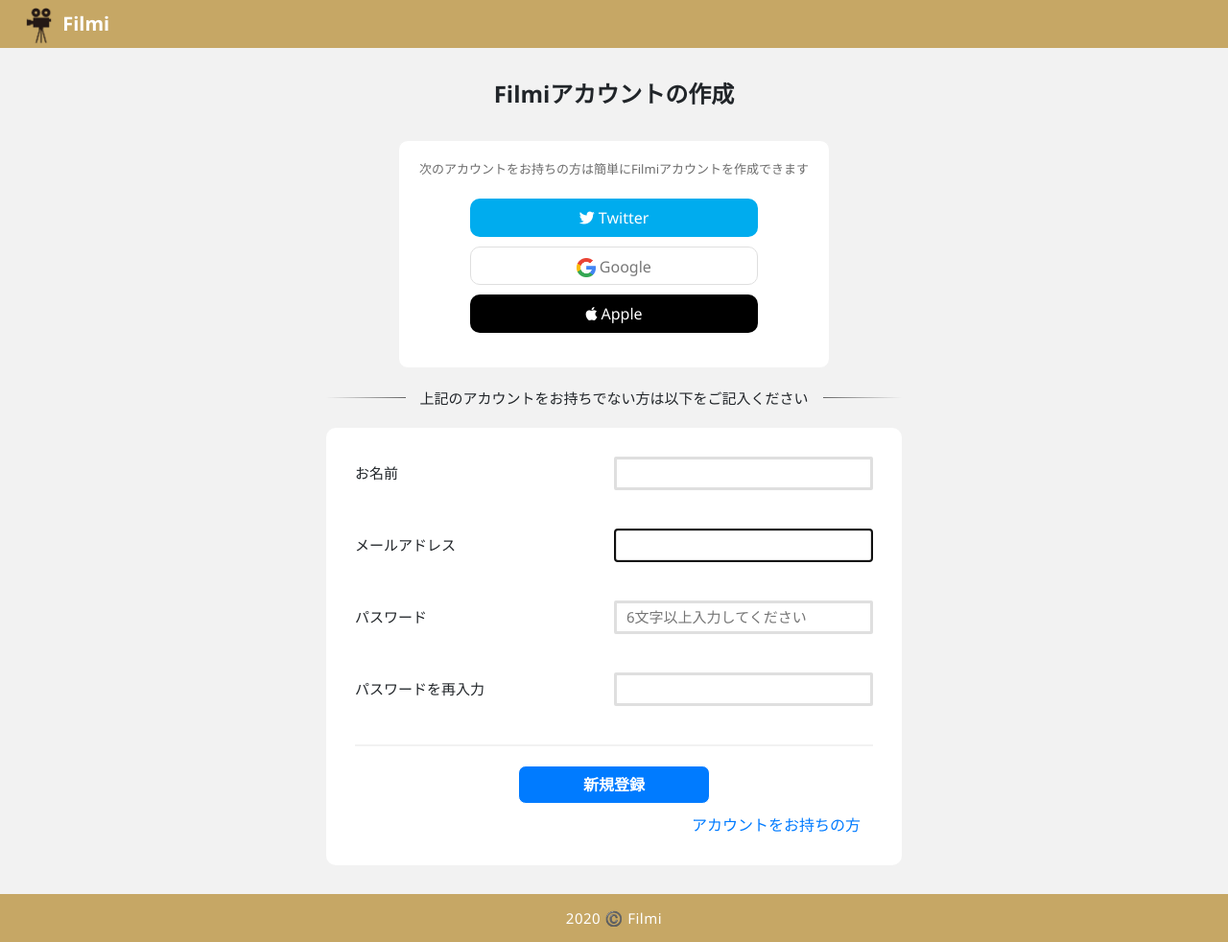
After one commit to Taka0119/filmi, a Rails app: page /users/sign_up in a window 1280 px wide. The commit adds this page. Shown: the whole page at 96% size. Run offline with Rails 7, Linux system fonts and the light colour scheme; style sheets or scripts are compiled from the project's sources; some libraries are stand-ins or nearby versions.

Commit message:
ログイン・新規登録画面(修正・リファクタリング))

```diff
--- a/app/assets/stylesheets/application.scss
+++ b/app/assets/stylesheets/application.scss
@@ -1,5 +1,4 @@
 @import 'modules/home';
-@import 'modules/registration_new';
 @import 'modules/shares_header';
 @import 'modules/shared_sign_up';
 @import 'modules/shared_login';
--- a/app/assets/stylesheets/modules/_shared_login.scss
+++ b/app/assets/stylesheets/modules/_shared_login.scss
@@ -38,7 +38,7 @@
           &__save {
             display: inline;
           }
-          &__new_password {
+          &__forget_password {
             margin-left: calc(100% - 341px);
           }
         }
@@ -84,7 +84,7 @@
         background-color: #ffffff;
         border: solid 1px #f2f2f2;
         border-radius: 10px;
-        width: 400px;
+        width: 450px;
         padding: 20px;
         margin: 0 auto;
         &--title {
--- /dev/null
+++ b/app/assets/stylesheets/modules/_shared_sign_up.scss
@@ -0,0 +1,77 @@
+.shared_sign_up {
+  font-family: 'Segoe UI', Tahoma, Geneva, Verdana, sans-serif;
+  height: calc(100% - 100px);
+  &__box {
+    height: 100%;
+    background-color: #f2f2f2;
+    padding: 30px 0;
+    display: flex;
+    &__inner {
+      margin: 0 auto;
+      width: 600px;
+      &--title {
+        text-align: center;
+        margin-bottom: 30px;
+      }
+      &__form {
+        background-color: #ffffff;
+        padding: 30px 30px;
+        border-radius: 10px;
+        &__field {
+          margin-bottom: 40px;
+          display: flex;
+          justify-content: space-between;
+          line-height: 35px;
+          font-size: 15px;
+          &__new_name {
+            width: 50%;
+            height: 35px;
+            padding: 0 10px;
+            border: 3px solid #dfdfdf;
+            border-radius: 2px;
+          }
+          &__new_email {
+            width: 50%;
+            height: 35px;
+            padding: 0 10px;
+            border: 3px solid #dfdfdf;
+            border-radius: 2px;
+          }
+          &__new_password {
+            width: 50%;
+            height: 35px;
+            padding: 0 10px;
+            border: 3px solid #dfdfdf;
+            border-radius: 2px;
+          }
+        }
+        &--submit {
+          background-color: #007bff;
+          border: 1px solid #ffffff;
+          border-radius: 8px;
+          color: #ffffff;
+          font-weight: bold;
+          height: 40px;
+          width: 200px;
+          display: block;
+          margin: 0 auto;
+          margin-top: 20px;
+        }
+        &--submit:hover {
+          background-color: #007bffc7;
+        }
+        &__under_nav {
+          margin-top: 10px;
+          &--login {
+            margin-left: 65%;
+          }
+        }
+      }
+    }
+  }
+}
+
+.sign_up_line {
+  border: 1px solid #f2f2f2;
+  margin: 0;
+}
--- a/app/assets/stylesheets/modules/_shares_footer.scss
+++ b/app/assets/stylesheets/modules/_shares_footer.scss
@@ -1,6 +1,6 @@
 .shares_footer {
   height: 50px;
-  background-color: #f5f5f5;
+  background-color: #c6a765;
   display: flex;
   &__box {
     margin: 0 auto;
@@ -8,5 +8,6 @@
     font-size: 15px;
     font-family: 'Segoe UI', Tahoma, Geneva, Verdana, sans-serif;
     letter-spacing: 0.5px;
+    color: #ffffff;
   }
 }
--- /dev/null
+++ b/app/assets/stylesheets/modules/_shares_header.scss
@@ -0,0 +1,24 @@
+.shares_header {
+  height: 50px;
+  line-height: 50px;
+  background-color: #c6a765;
+  &__box {
+    margin: 0 20px;
+  }
+}
+
+.header_logo_icon {
+  height: 40px;
+}
+
+.root_path {
+  font-size: 20px;
+  font-weight: bold;
+  font-family: 'Segoe UI', Tahoma, Geneva, Verdana, sans-serif;
+  text-decoration: none;
+  color: #ffffff;
+}
+.root_path:hover {
+  text-decoration: none;
+  color: #ffffff70;
+}
--- /dev/null
+++ b/app/views/shares/_header.html.haml
@@ -0,0 +1,5 @@
+.shares_header
+  .shares_header__box
+    = link_to root_path, class: 'root_path' do
+      = image_tag "filmi_素材/header_logo_icon.png", alt: 'ロゴ画像', class: 'header_logo_icon'
+      Filmi
```
Also changed, not shown: app/views/users/shared/_login.html.haml (+3 -19 lines), app/views/users/shared/_sns_login.html.haml (added, +18 -0 lines).
